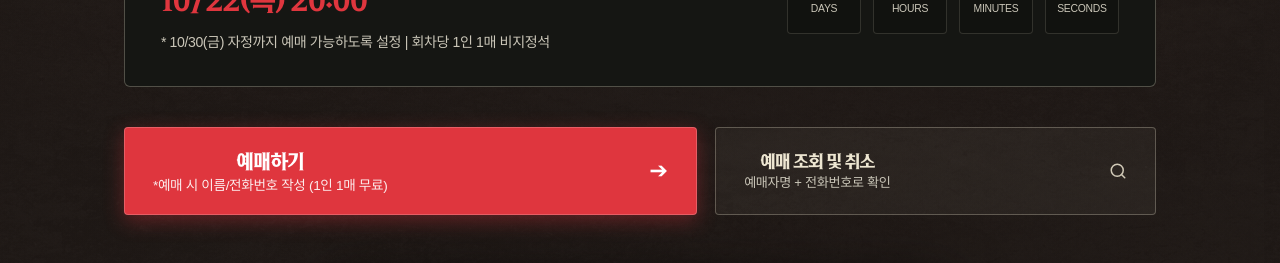
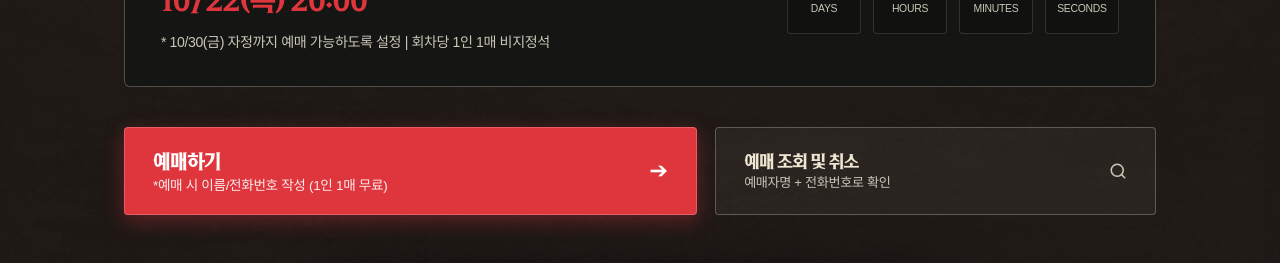
Before and after one commit to thisnicework/Pillowman, a React (Vite) app: page / in a window 1280 px wide. Shown: the part 1740-2003 px from the top of the page. Built offline with nearby package versions, Linux system fonts and the light colour scheme; no server answers; a web font is replaced by a local one.

Commit message:
fix: left-align ticket action button titles to eliminate unwanted left indent

```diff
--- a/src/components/GetTicket.jsx
+++ b/src/components/GetTicket.jsx
@@ -142,7 +142,7 @@ export default function GetTicket({ onOpenBooking, onOpenLookup, onOpenPoster })
             className="btn-action-big btn-action-primary"
             onClick={onOpenBooking}
           >
-            <div>
+            <div className="btn-action-text-wrap">
               <span className="title">예매하기</span>
               <span className="sub">*예매 시 이름/전화번호 작성 (1인 1매 무료)</span>
             </div>
@@ -154,7 +154,7 @@ export default function GetTicket({ onOpenBooking, onOpenLookup, onOpenPoster })
             className="btn-action-big btn-action-secondary"
             onClick={onOpenLookup}
           >
-            <div>
+            <div className="btn-action-text-wrap">
               <span className="title">예매 조회 및 취소</span>
               <span className="sub">예매자명 + 전화번호로 확인</span>
             </div>
--- a/src/index.css
+++ b/src/index.css
@@ -736,6 +736,14 @@ input, textarea {
   padding: 20px 28px;
   border-radius: 4px;
   transition: all 0.25s ease;
+  text-align: left;
+}
+
+.btn-action-text-wrap {
+  display: flex;
+  flex-direction: column;
+  align-items: flex-start;
+  text-align: left;
 }
 
 .btn-action-primary {
@@ -756,6 +764,9 @@ input, textarea {
   font-size: 1.25rem;
   font-weight: 700;
   display: block;
+  text-align: left;
+  margin: 0;
+  padding: 0;
 }
 
 .btn-action-primary .sub {
@@ -763,6 +774,9 @@ input, textarea {
   letter-spacing: -0.025em;
   font-size: 0.85rem;
   color: rgba(255, 255, 255, 0.9);
+  text-align: left;
+  margin: 0;
+  padding: 0;
 }
 
 .btn-action-secondary {
@@ -782,6 +796,9 @@ input, textarea {
   font-size: 1.1rem;
   font-weight: 700;
   display: block;
+  text-align: left;
+  margin: 0;
+  padding: 0;
 }
 
 .btn-action-secondary .sub {
@@ -789,6 +806,9 @@ input, textarea {
   letter-spacing: -0.025em;
   font-size: 0.82rem;
   color: var(--body-color);
+  text-align: left;
+  margin: 0;
+  padding: 0;
 }
 
 /* Poster Slot Placeholder (Ready for real poster) */
```
